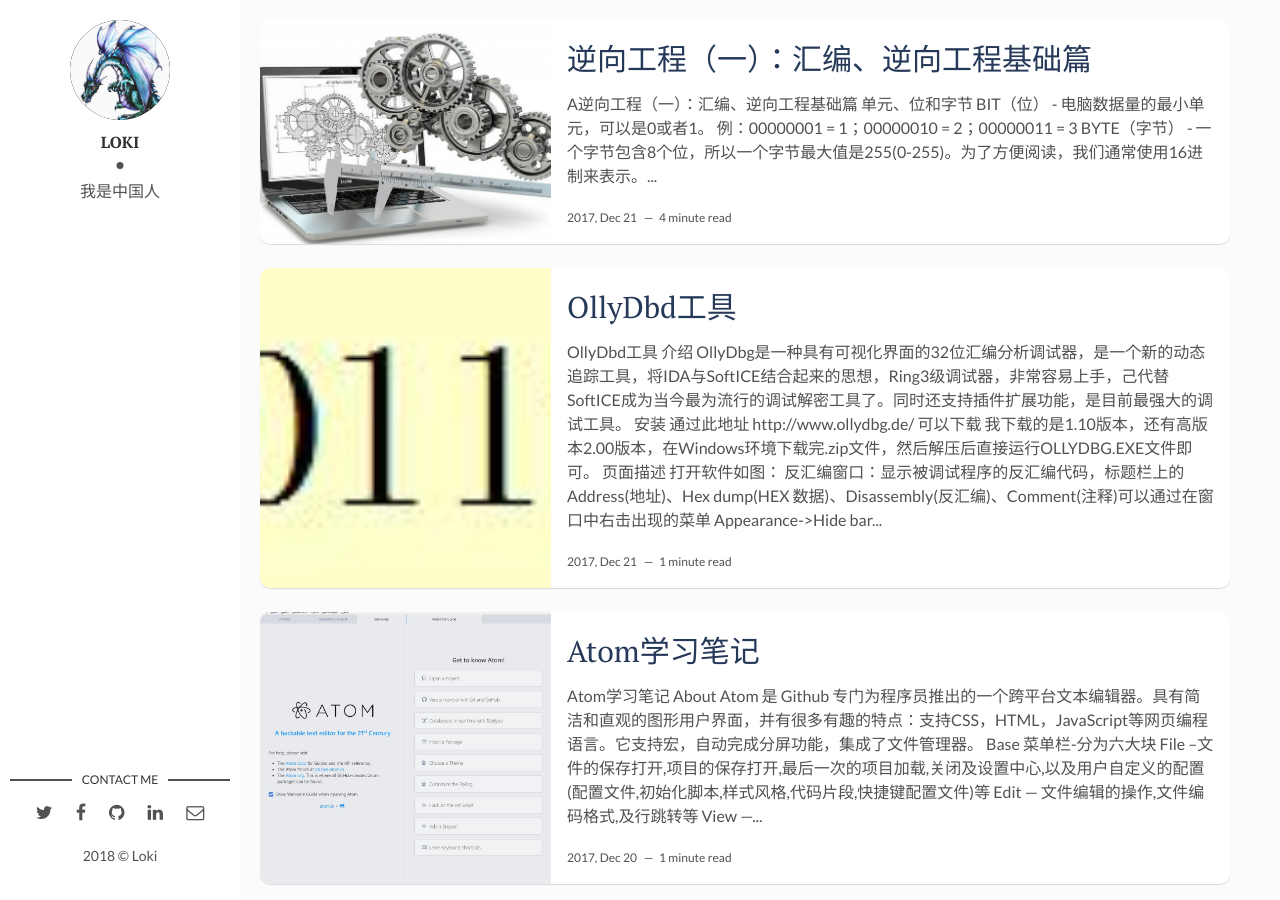
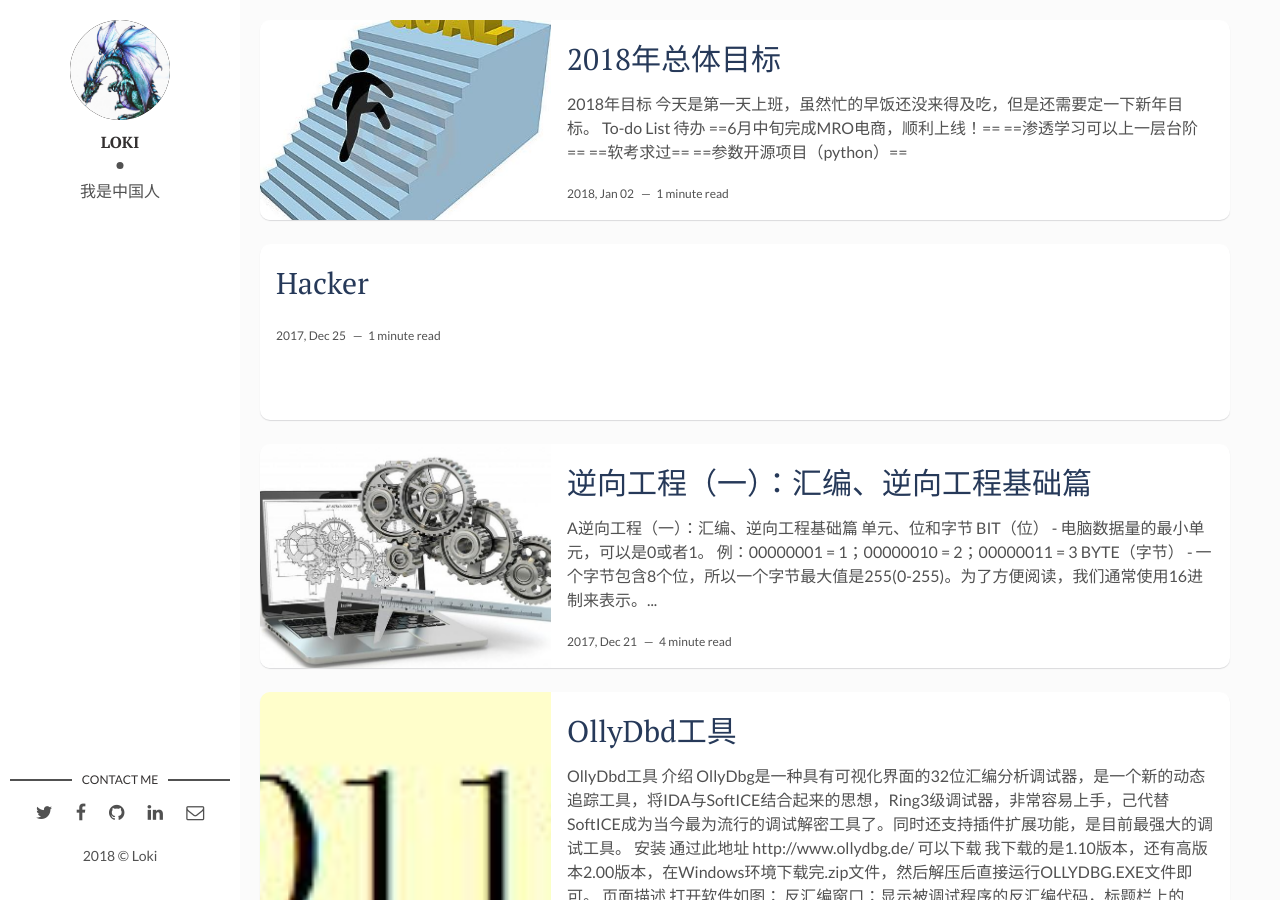
Before and after one commit to Lokihjl/Lokihjl.github.io, a Jekyll site: the page built from index.html, in a window 1280 px wide and 900 px high. Built offline with Jekyll 4.4.1, drawn with Linux system fonts in a browser that asks for light colours; the list of posts is cut into pages by our own code.

Commit message:
新年新添加

````diff
--- a/_posts/2017-12-21-reverse.markdown
+++ b/_posts/2017-12-21-reverse.markdown
@@ -56,7 +56,7 @@ A逆向工程（一）：汇编、逆向工程基础篇
 | EIP | IP | -  |
 
 ** 通常一个寄存器可以看成 **
-
+```
 |----------------- EAX：32 位（=1 DWORD =4BYTES）-----------------|
 
                        |------ AX:16 位 （=1 WORD =2 BYES）-------|
@@ -64,7 +64,7 @@ A逆向工程（一）：汇编、逆向工程基础篇
                        |-AH：8 位 （=1 BYTE）-|-AL：8位（=1 BYTE）-|
 
                        AH为高8位独立寄存器；AL为低8位独立寄存器
-
+```
 ## 通用寄存器
 ```
 * AX (单字=16位) = AH + AL -> 其中‘+’号并不代表把它们代数相加。AH和AL寄存器是相互独立的，只不过都是AX寄存器的一部分，所以你改变AH或AL (或者都改变) ，AX寄存器也会被改变。
--- /dev/null
+++ b/_posts/2018-1-2-target.markdown
@@ -0,0 +1,18 @@
+---
+layout: post
+title: 2018年总体目标
+date: 2018-01-02 13:32:20 +0800
+description: 描绘一下新一年的目标，年底能有多少完成！
+img: target.jpg # Add image post (optional)
+tags: [target]
+---
+2018年目标
+===========
+>今天是第一天上班，虽然忙的早饭还没来得及吃，但是还需要定一下新年目标。
+### To-do List
+
+- [ ] 待办
+    - [ ] ==6月中旬完成MRO电商，顺利上线！==
+    - [ ] ==渗透学习可以上一层台阶==
+    - [ ] ==软考求过==
+    - [ ] ==参数开源项目（python）==
````
Also changed, not shown: _posts/2017-12-25-hacker.markdown (added), assets/img/target.jpg (added).
